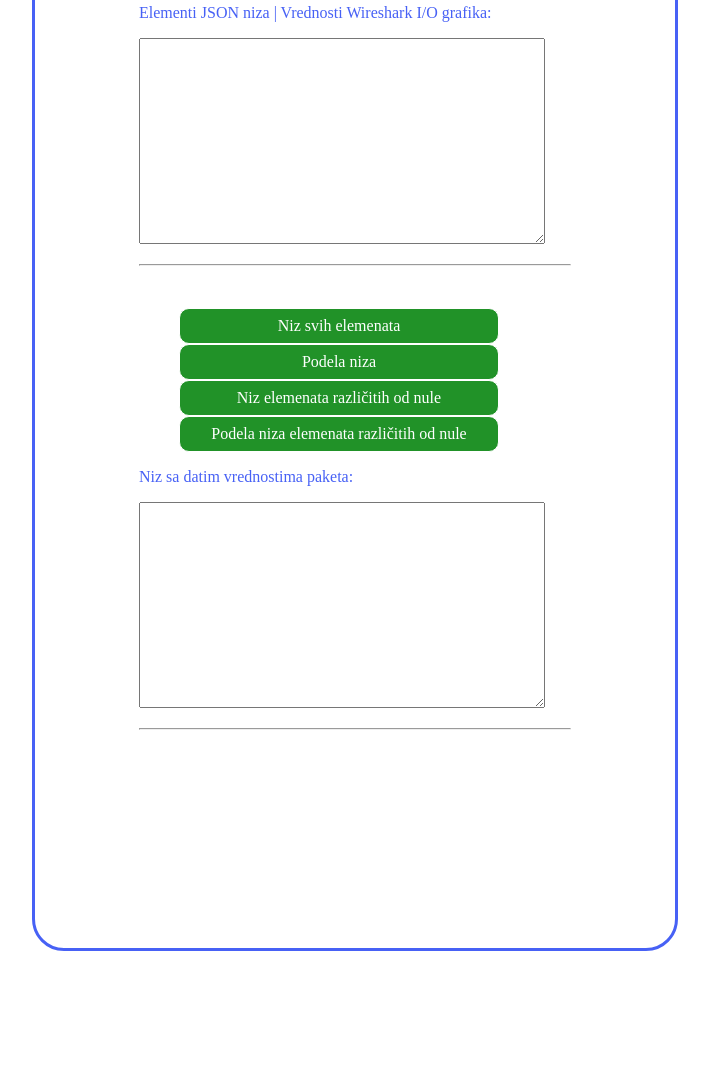
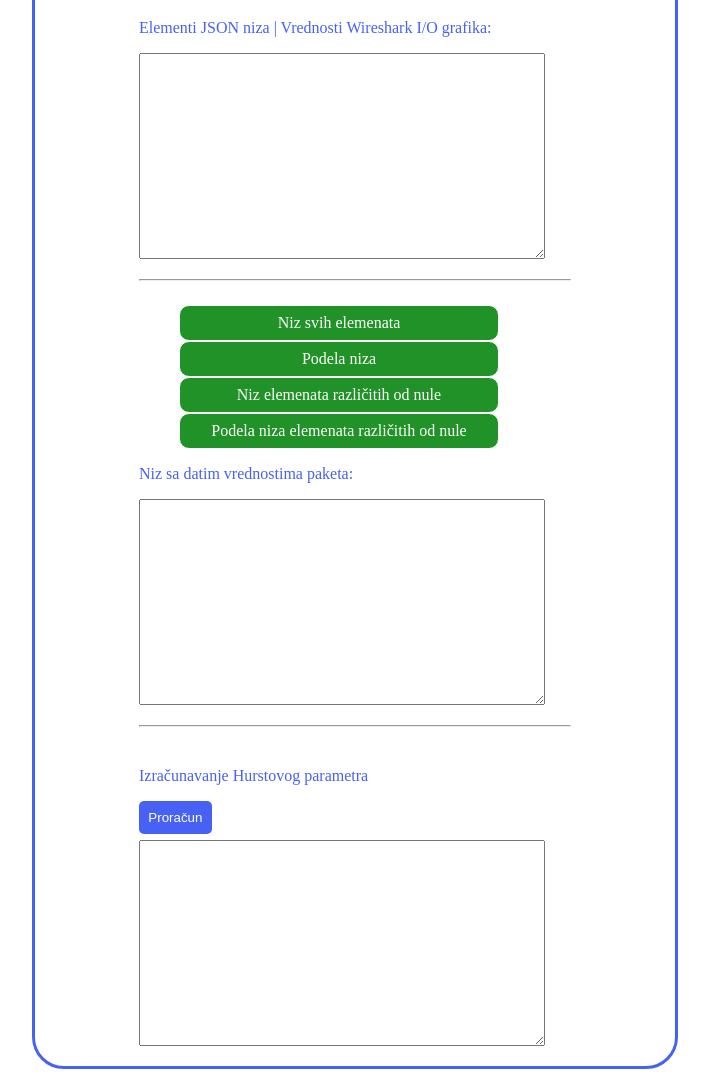
Before and after one commit to CoaPro/ip_saobracaj.js, an Electron app: page program.html in a window 1280 px wide. Shown: the part 343-1420 px from the top of the page, without its empty margins (285-994 px from the left). Before the commit the page ends 1302 px from the top, so only its background shows below. Drawn offline with Linux system fonts and the light colour scheme.

Commit message:
Update 1 | 18.5.2021.

```diff
--- a/css/stil.css
+++ b/css/stil.css
@@ -11,7 +11,9 @@
 }
 
 .div-a{
-    height: 20em;
+    padding-bottom: 1em;
+    margin: 0;
+    /* height: 20em; */
     width: 27em;
     border-radius: 10px;
 }
@@ -20,6 +22,7 @@ textarea{
     height: 15em;
     width: 30em;
     margin: 0 auto;
+    /* resize: none; */
 }
 
 button{
@@ -83,3 +86,12 @@ input:hover, #btnPrikazNiza:hover, #btnPrikazNeNulaElemenataNiza:hover, #btnBris
 .dugmad2 li:hover{
     opacity: 0.91;
 }
+
+.div-a a2 {
+    width: 10em;
+    border: 1px solid black;
+}
+
+#btnProracun {
+    margin-bottom: 0.4em;
+}
--- a/kod.js
+++ b/kod.js
@@ -2,6 +2,7 @@
 let txtA = document.getElementById('txtA');
 let txtB = document.getElementById('txtB');
 let txtC = document.getElementById('txtC');
+let txtD = document.getElementById('txtD');
 let input = document.querySelector('input');
 
 input.addEventListener('change', () => {
@@ -220,3 +221,19 @@ const podelaNniza = () => {
     document.getElementById('brPodnizova').innerHTML = `Broj podnizova je sada:  ${br}`;
 
 };
+
+//18.5.2021. Uto. Drugi deo projekta
+
+/*
+
+Definisanje delova koda i funkcija koje su potrebne za izračunavanje Hurstovog parametra
+(kroz 6 koraka) i vizuelizacija podataka...
+
+*/
+
+
+//Funkcija proračun
+
+const proracun = () => {
+    txtD.value = 'Funkcija je u fazi izrade...';
+};
--- a/program.html
+++ b/program.html
@@ -63,12 +63,19 @@
                 <p>Niz sa datim vrednostima paketa:  </p>
                 <textarea id="txtC"></textarea>
                 <p id="brPodnizova"></p>
-                <hr>
+
+
             </div>
+
+            <hr>
 
         </div>
 
         <div class="div-a a3">
+
+                <p>Izračunavanje Hurstovog parametra</p>
+                <button id="btnProracun" onclick="proracun()">Proračun</button>
+                <textarea  id="txtD" cols="30" rows="10"></textarea>
 
         </div>
 
```
